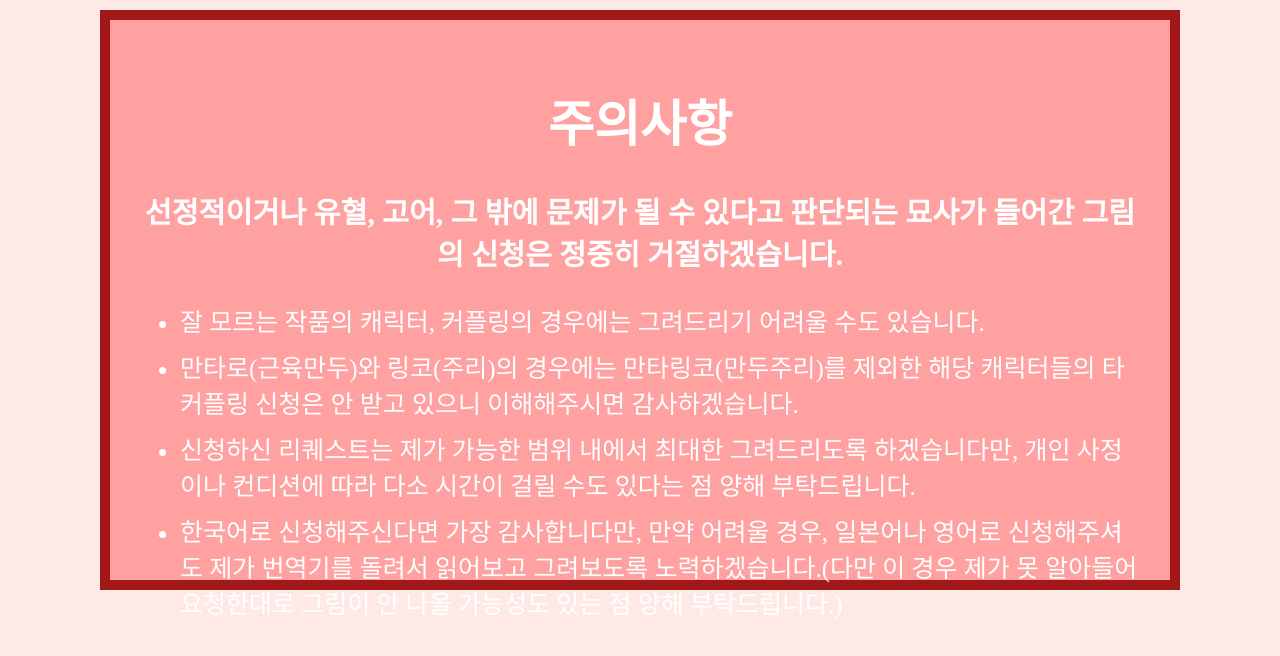
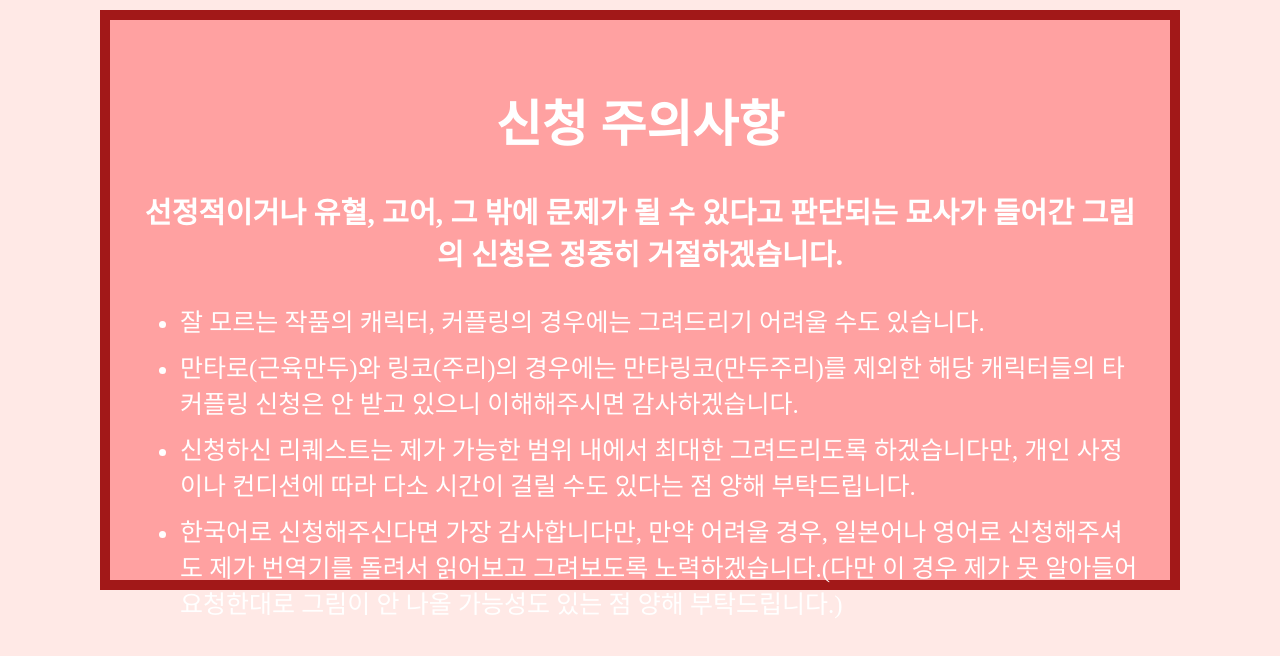
Before and after one commit to sungminjung066-lang/request_site, a plain HTML site: page index.html in a window 1280 px wide. Drawn offline with Linux system fonts and the light colour scheme; a web font is replaced by a local one.

Commit message:
주의사항을 신청 주의사항으로 변경

```diff
--- a/index.html
+++ b/index.html
@@ -9,7 +9,7 @@
   <body>
     <!-- 주의사항 안내 -->
     <div class="notice">
-      <h1>주의사항</h1>
+      <h1>신청 주의사항</h1>
       <h3>
         선정적이거나 유혈, 고어, 그 밖에 문제가 될 수 있다고 판단되는 묘사가
         들어간 그림의 신청은 정중히 거절하겠습니다.
```
